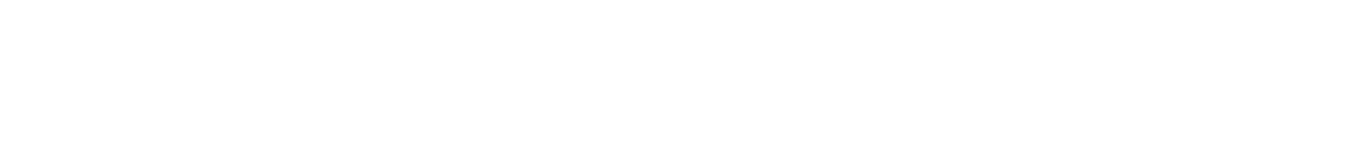
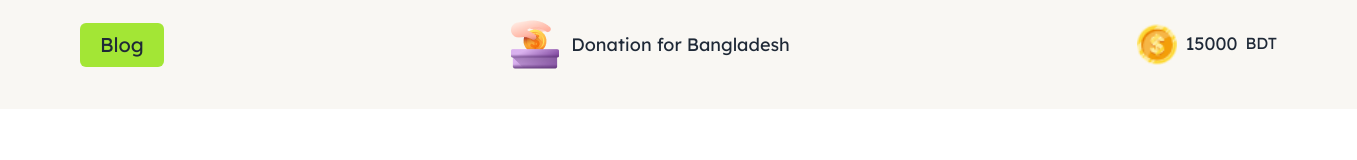
Before and after one commit to fariha-richi/M5-A5-donation_for_bd, a plain HTML site: page index.html in a window 1280 px wide. Shown: the whole page, 1357 px wide, since content can reach past the window. Drawn offline with nearby package versions, Linux system fonts and the light colour scheme.

Commit message:
nav section is created

```diff
--- a/index.html
+++ b/index.html
@@ -4,8 +4,58 @@
     <meta charset="UTF-8">
     <meta name="viewport" content="width=device-width, initial-scale=1.0">
     <title>Donation for Bangladesh</title>
+
+    <!-- google font -->
+    <link rel="preconnect" href="https://fonts.googleapis.com">
+    <link rel="preconnect" href="https://fonts.gstatic.com" crossorigin>
+    <link href="https://fonts.googleapis.com/css2?family=Lexend:wght@100..900&display=swap" rel="stylesheet">
+
+    <!-- daisyui & tailwind -->
+    <link href="https://cdn.jsdelivr.net/npm/daisyui@4.12.14/dist/full.min.css" rel="stylesheet" type="text/css" />
+    <script src="https://cdn.tailwindcss.com"></script>
+
+    <script>
+        tailwind.config = {
+          theme: {
+            extend: {
+              colors: {
+                clifford: '#da373d',
+                "navbar": '#f9f7f3',
+                "btn-blog": '#b4f461',
+              }
+            }
+          }
+        }
+    </script>
+
+<style>
+    .Lexend{
+        font-family: "Lexend", sans-serif;
+   }
+ </style>
+
 </head>
-<body>
+<body class="Lexend">
+    <header>
+        <nav class="flex items-center justify-between lg:item-center  bg-[#f9f7f3] lg:px-20 pt-5 pb-10 lg:w-[1357px] w-[697px] px-5">
+            <div><button id="btn-blog" class="bg-lime-400 hover:bg-lime-300  px-5 py-2 flex items-center rounded-md text-xl">Blog</button></div>
+
+            <div class="flex items-center gap-3">
+                <div>
+                    <img src="assets/logo.png" alt="">
+                </div>
+                <span class="text-lg">Donation for Bangladesh</span>
+            </div>
+
+            <div class="flex items-center gap-2">
+                <div>
+                    <img class="w-10" src="assets/coin.png" alt="">
+                </div>
+                <span id="cash-out" class="cursor-pointer text-lg">15000</span>
+                <span class="mt-[-2px]">BDT</span>
+            </div>
+        </nav>
+    </header>
 
 </body>
 </html>
```
